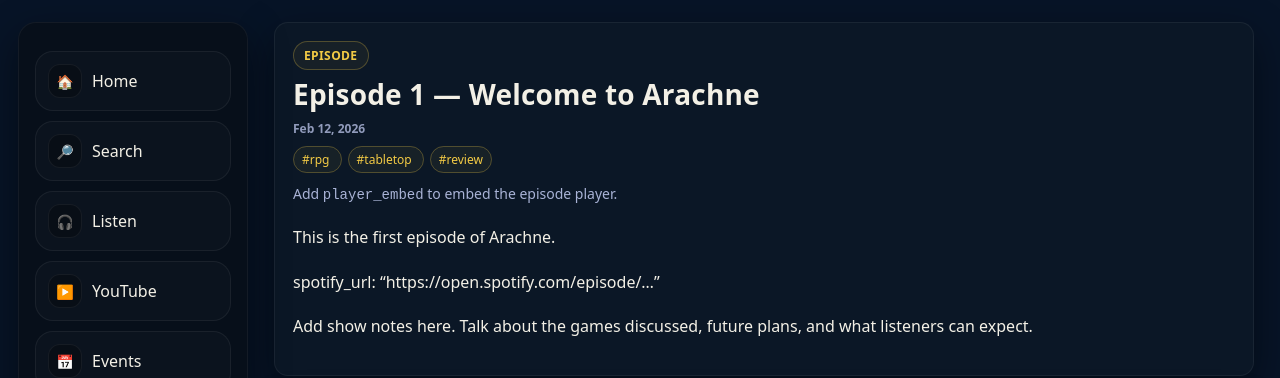
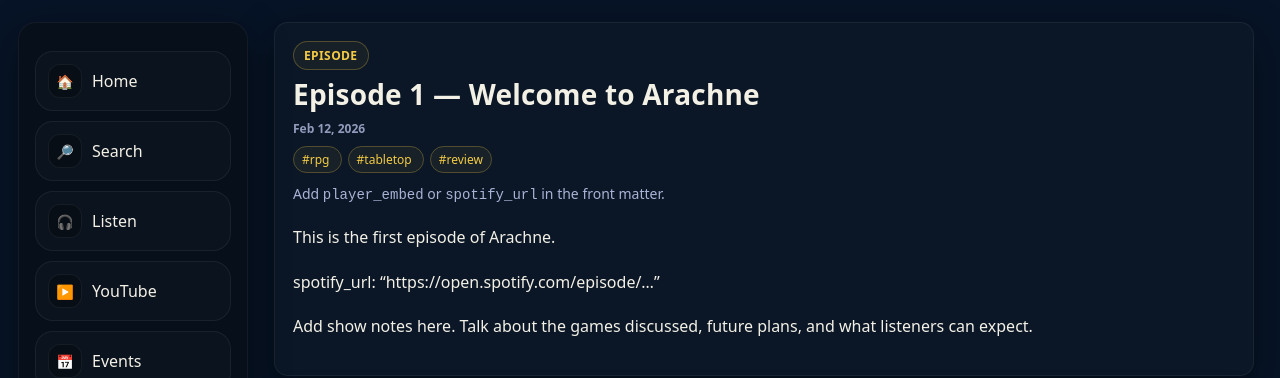
Before and after one commit to InventorofSoup/ArachneAWebsite, a Jekyll site: the page built from _posts/2026-02-12-episode-1-welcome-to-arachne.md, in a window 1280 px wide. Shown: the top 378 px of the page. Built offline with Jekyll 4.4.1, drawn with Linux system fonts in a browser that asks for light colours; comment, search, counter and statistics services are not loaded.

Commit message:
Update post.html

```diff
--- a/_layouts/post.html
+++ b/_layouts/post.html
@@ -22,20 +22,20 @@
     </div>
   {% endif %}
 
-  <!-- TYPE-AWARE BLOCKS -->
+  <!-- EPISODE BLOCK -->
   {% if page.content_type == "episode" %}
+
     {% if page.player_embed %}
       <div style="margin-top:14px;">
         <iframe
           style="width:100%; height:152px; border:0; border-radius:14px;"
           src="{{ page.player_embed }}"
           loading="lazy"
-          allow="autoplay; clipboard-write; encrypted-media; fullscreen; picture-in-picture"
-        ></iframe>
+          allow="autoplay; clipboard-write; encrypted-media; fullscreen; picture-in-picture">
+        </iframe>
       </div>
-    {% else %}
-      <p class="small" style="margin-top:14px;">
-        Add <code>player_embed</code> to embed the episode player.
+    {% endif %}
+
     {% if page.spotify_url %}
       <div style="margin-top:14px;">
         <a class="btn" href="{{ page.spotify_url }}" target="_blank" rel="noopener">
@@ -43,10 +43,16 @@
         </a>
       </div>
     {% endif %}
+
+    {% unless page.player_embed or page.spotify_url %}
+      <p class="small" style="margin-top:14px;">
+        Add <code>player_embed</code> or <code>spotify_url</code> in the front matter.
       </p>
-    {% endif %}
+    {% endunless %}
+
   {% endif %}
 
+  <!-- YOUTUBE BLOCK -->
   {% if page.content_type == "youtube" %}
     {% if page.youtube_id %}
       <div class="yt-embed">
@@ -58,28 +64,43 @@
           allowfullscreen>
         </iframe>
       </div>
-    {% else %}
-      <p class="small" style="margin-top:14px;">
-        Add <code>youtube_id</code> to embed the video.
-      </p>
     {% endif %}
   {% endif %}
 
+  <!-- EVENT BLOCK -->
   {% if page.content_type == "event" %}
-    <div style="margin-top:14px; padding:14px; border-radius:14px; border:1px solid rgba(255,255,255,0.06); background: rgba(0,0,0,0.12);">
-      {% if page.event_date %}<div class="meta"><strong>Date:</strong> {{ page.event_date }}</div>{% endif %}
-      {% if page.location %}<div class="meta" style="margin-top:6px;"><strong>Location:</strong> {{ page.location }}</div>{% endif %}
-      {% if page.signup_url %}
-        <div style="margin-top:10px;">
-          <a class="btn" href="{{ page.signup_url }}" target="_blank" rel="noopener">Sign Up →</a>
-        </div>
-      {% endif %}
+    <div style="margin-top:14px; padding:14px; border-radius:14px;
+                border:1px solid rgba(255,255,255,0.06);
+                background: rgba(0,0,0,0.12);">
+
+      {% if page.event_date %}
+        <div class="meta"><strong>Date:</strong>
+          {{ page.event_date | date: "%b %d, %Y" }}
         </div>
       {% endif %}
 
+      {% if page.location %}
+        <div class="meta" style="margin-top:6px;">
+          <strong>Location:</strong> {{ page.location }}
+        </div>
+      {% endif %}
+
+      {% if page.signup_url %}
+        <div style="margin-top:10px;">
+          <a class="btn" href="{{ page.signup_url }}" target="_blank" rel="noopener">
+            Sign Up →
+          </a>
+        </div>
+      {% endif %}
+
+    </div>
+  {% endif %}
+
+  <!-- POST BODY -->
   <div style="margin-top:14px; line-height:1.8; color: var(--text);">
     {{ content }}
   </div>
+
 </section>
 
 <section class="panel section" style="margin-top:24px;">
```
Lines whose indentation alone changed are shown as unchanged.
